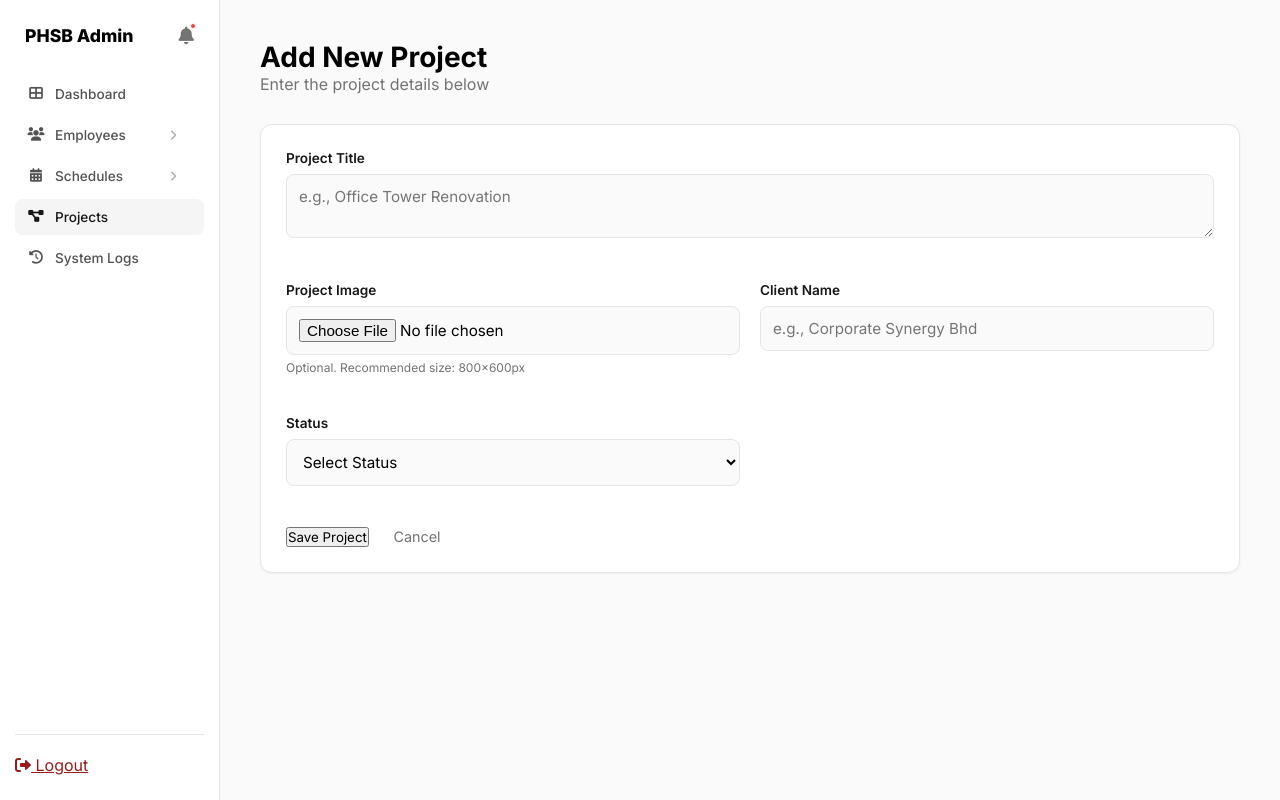
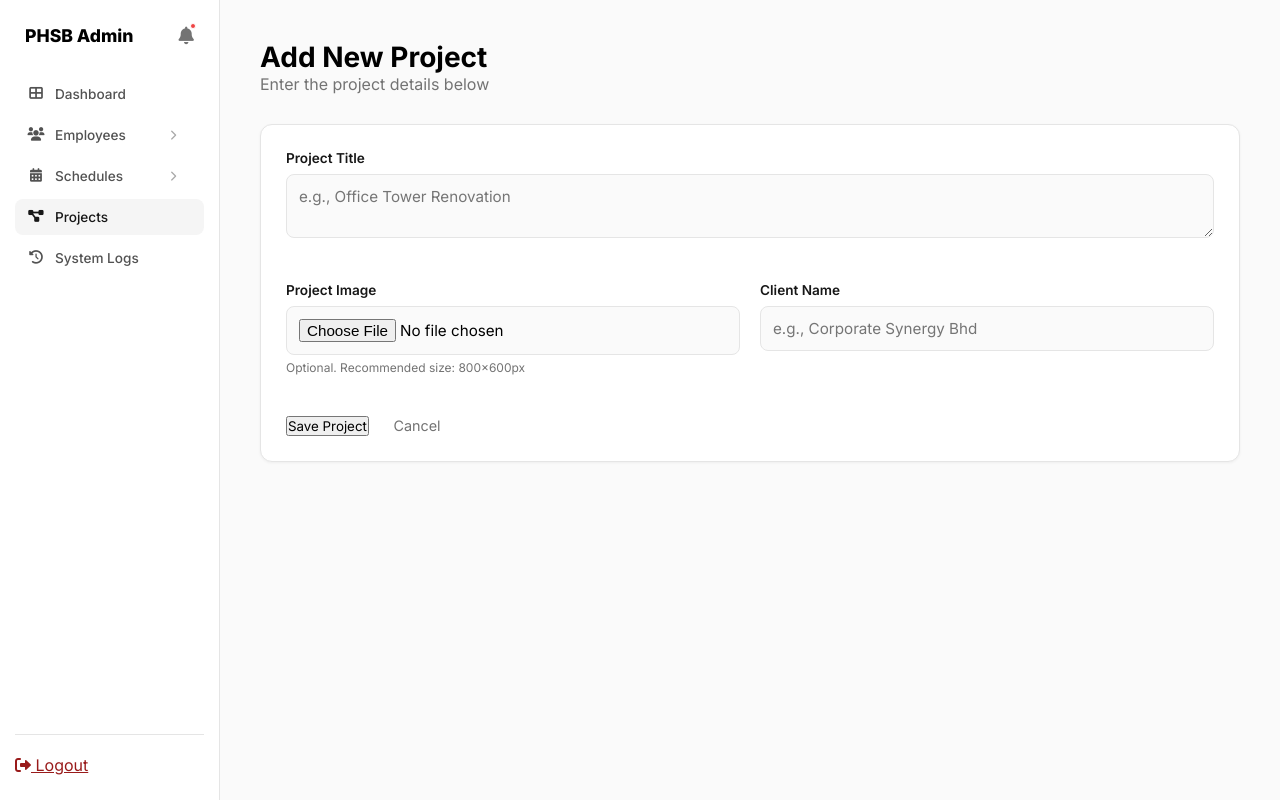
Before and after one commit to phsbweb/company-website, a PHP site: page /add-project.php in a window 1280 px wide. Run offline with PHP 8.4, Linux system fonts and the light colour scheme; the visitor is signed in with stand-in values (Sample User, id 1); tables that the repository leaves empty or names only in its code hold one stand-in row (values such as "Sample post").

Commit message:
feat: remove project status column and fix client name input

```diff
--- a/admin/projects/add-project.php
+++ b/admin/projects/add-project.php
@@ -5,7 +5,6 @@ include '../../user/profile_page/includes/db.php';
 if ($_SERVER['REQUEST_METHOD'] === 'POST') {
     $title = $_POST['title'] ?? '';
     $client = $_POST['client'] ?? '';
-    $status = isset($_POST['status']) && $_POST['status'] !== '' ? (int)$_POST['status'] : null;
 
 
     // Handle Image Upload
@@ -24,8 +23,8 @@ if ($_SERVER['REQUEST_METHOD'] === 'POST') {
         }
     }
 
-    $stmt = $pdo->prepare("INSERT INTO projects (title, client, status, image_path) VALUES (?, ?, ?, ?)");
-    if ($stmt->execute([$title, $client, $status, $image_path])) {
+    $stmt = $pdo->prepare("INSERT INTO projects (title, client, image_path) VALUES (?, ?, ?)");
+    if ($stmt->execute([$title, $client, $image_path])) {
         header('Location: projects.php?msg=added');
         exit;
     } else {
@@ -144,15 +143,6 @@ if ($_SERVER['REQUEST_METHOD'] === 'POST') {
                         <input type="text" name="client" placeholder="e.g., Corporate Synergy Bhd" required>
                     </div>
 
-                    <div class="form-group">
-                        <label>Status</label>
-                        <select name="status">
-                            <option value="">Select Status</option>
-                            <option value="0">Ongoing</option>
-                            <option value="1">Completed</option>
-                        </select>
-                    </div>
-
 
                 </div>
 
```
Also changed, not shown: admin/projects/edit-project.php (+2 -12 lines), admin/projects/projects.php (+0 -8 lines).
